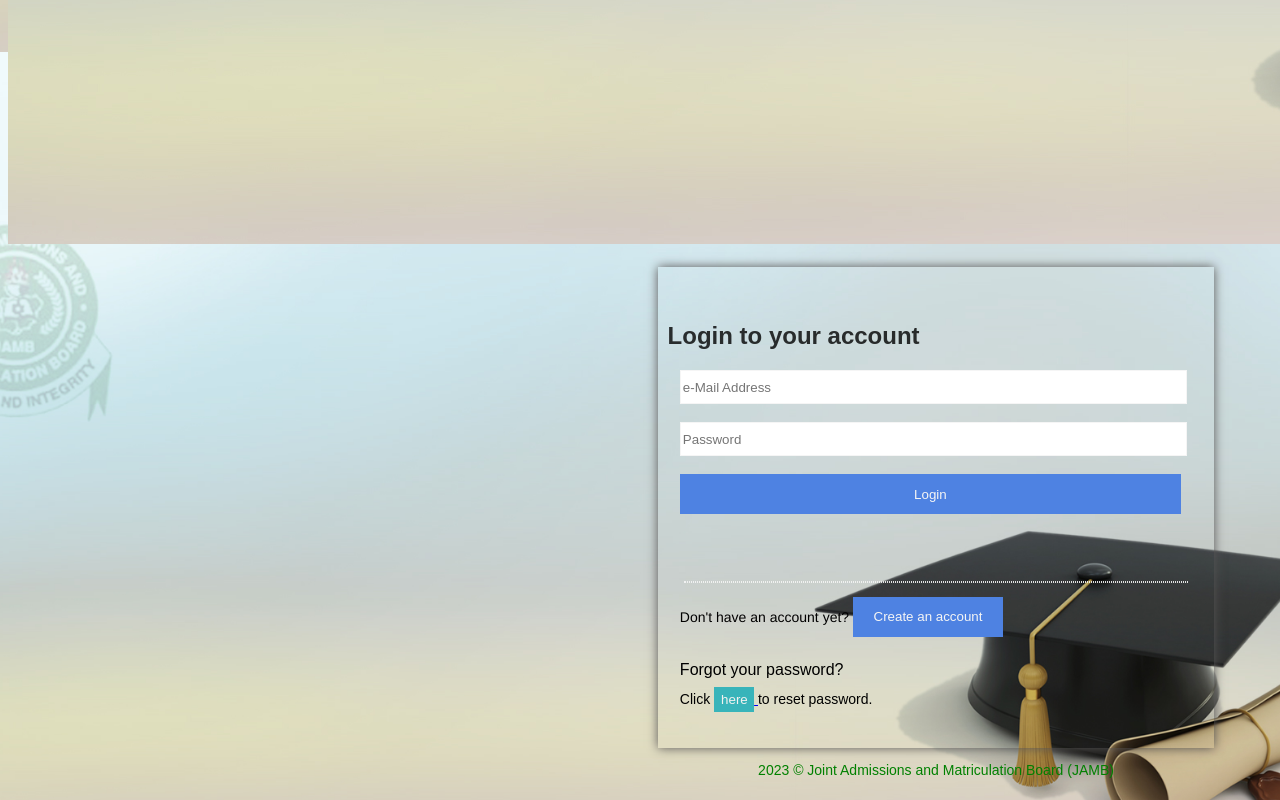
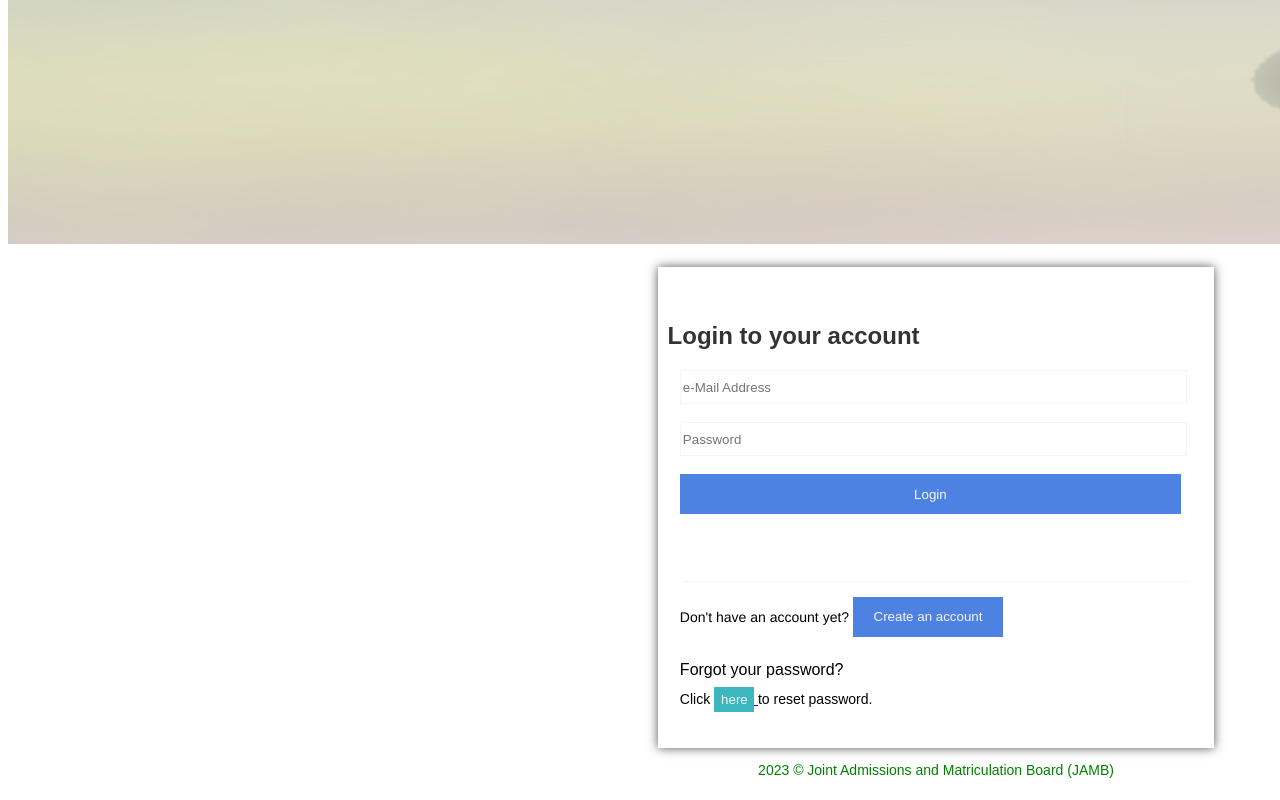
Before and after one commit to belovedszn/jamb-clone, a plain HTML site: page index.html in a window 1280 px wide. Shown: the part 748-1548 px from the top of the page. Drawn offline with Linux system fonts and the light colour scheme.

Commit message:
Update style.css

```diff
--- a/style.css
+++ b/style.css
@@ -8,10 +8,10 @@
 }
 
 body {
-    background-image: url(img/bkg.jpg);
   background-size: cover;
   background-attachment: fixed;
   font-family: Helvetica;
+  transition: background-image 1s ease-in-out;
 }
 
 .container {
@@ -43,6 +43,7 @@ input {
   color: whitesmoke;
   cursor: pointer;
   margin-left: 4%;
+  font-family: Helvetica;
 }
 
 .dotted {
@@ -57,6 +58,7 @@ input {
   margin-top: 1%;
   font-family: Helvetica;
   margin-left: 4%;
+  font-family: Helvetica;
 }
 
 .forgot {
```
Lines whose indentation alone changed are shown as unchanged.
